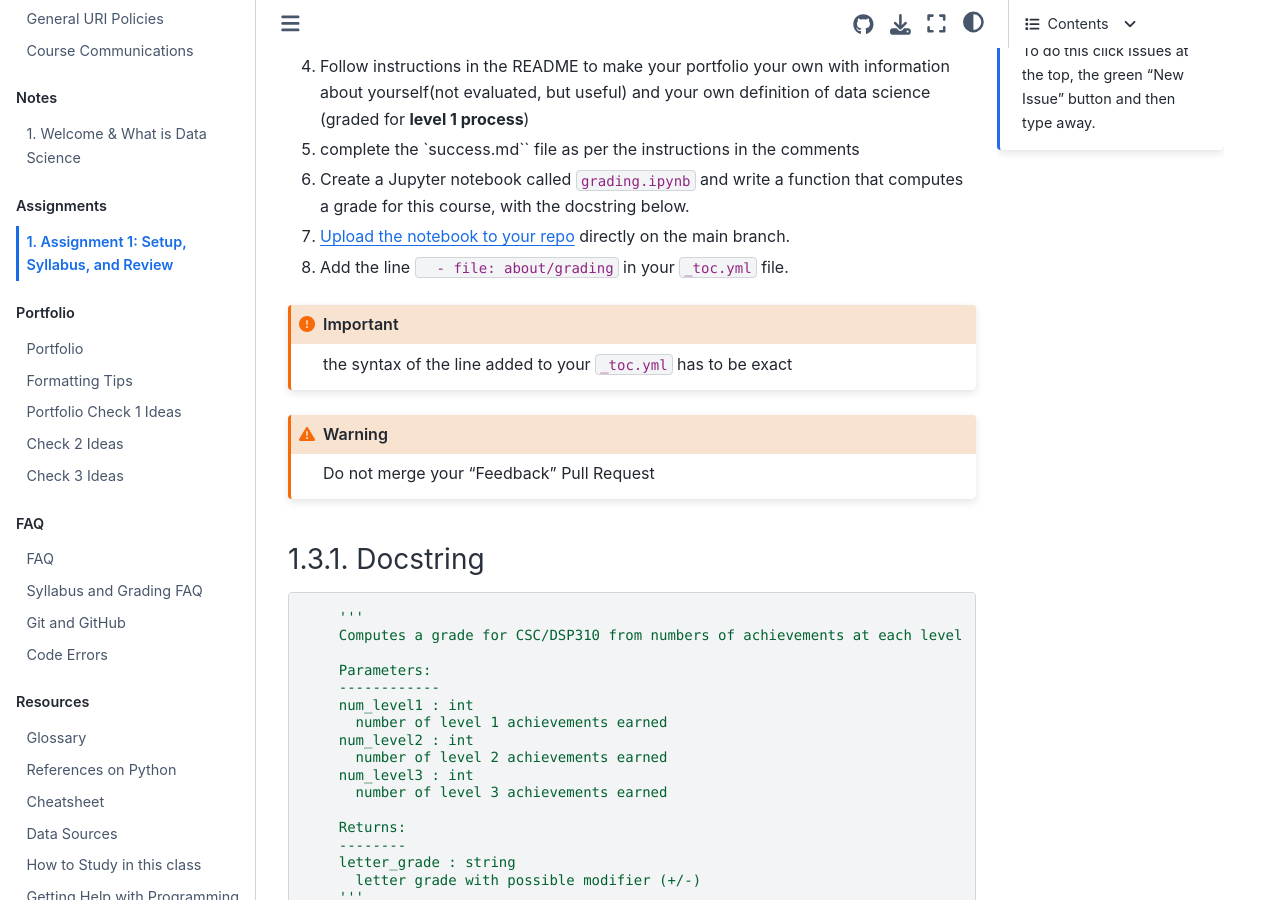
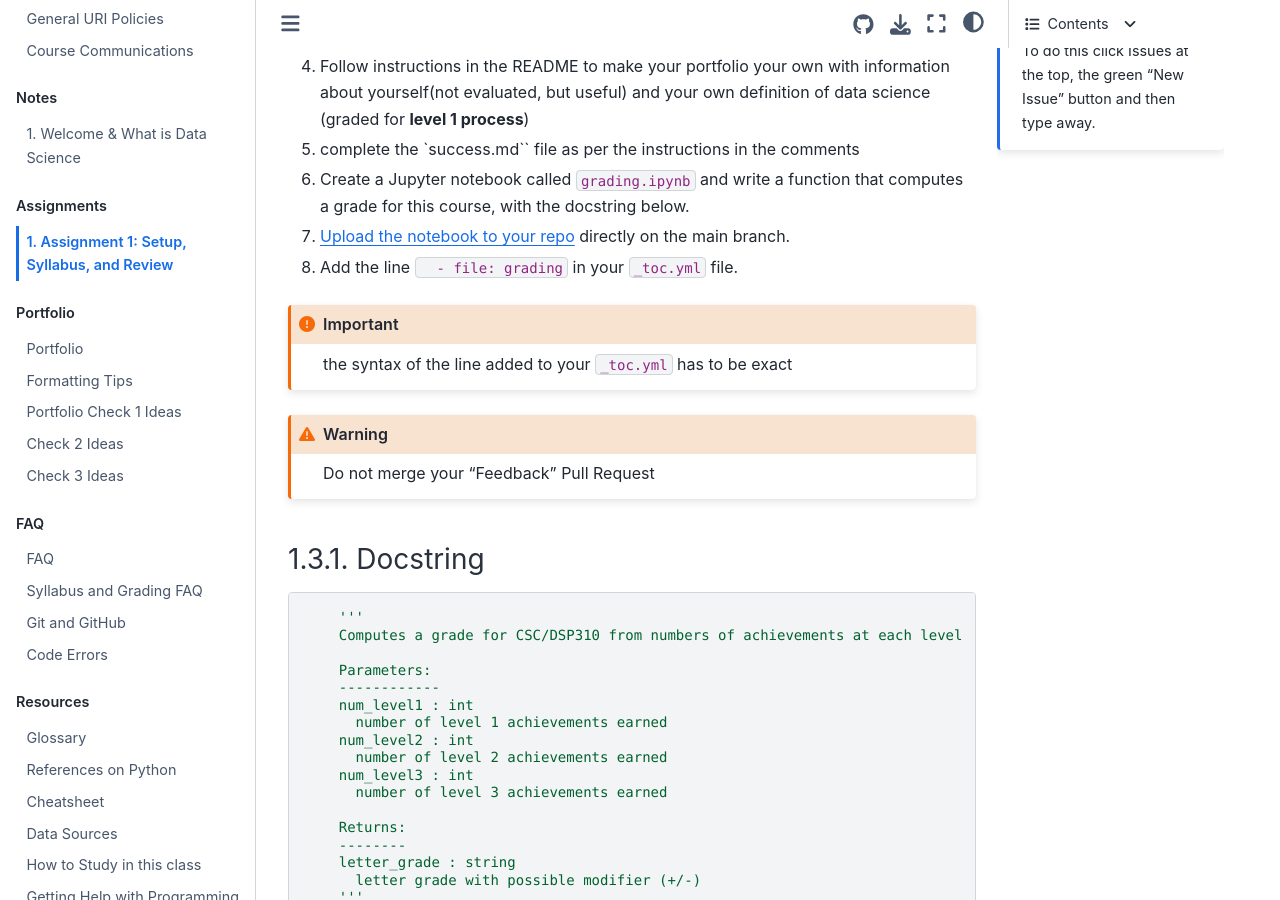
Before and after one commit to rhodyprog4ds/BrownFall23, a Jupyter Book: the page built from assignments/01-syllabus-install.md, in a window 1280 px wide and 900 px high, scrolled down 978 px. Built offline with Jupyter Book 1.0.4 settings and Sphinx 7.4.7 and the Sphinx Book theme 1.1.4, drawn with Linux system fonts in a browser that asks for light colours; pages that are not in the unit, such as notebooks, are missing from menus.

Commit message:
rm about

````diff
--- a/assignments/01-syllabus-install.md
+++ b/assignments/01-syllabus-install.md
@@ -47,7 +47,7 @@ Your task is to:
 2. complete the `success.md`` file as per the instructions in the comments
 3. Create a Jupyter notebook called `grading.ipynb` and write a function that computes a grade for this course, with the  docstring below.
 4. [Upload the notebook to your repo](https://docs.github.com/en/repositories/working-with-files/managing-files/adding-a-file-to-a-repository) directly on the main branch.
-5. Add the line `  - file: about/grading` in your `_toc.yml` file.
+5. Add the line `  - file: grading` in your `_toc.yml` file.
 
 ```{important}
 the syntax of the line added to your `_toc.yml` has to be exact
````
